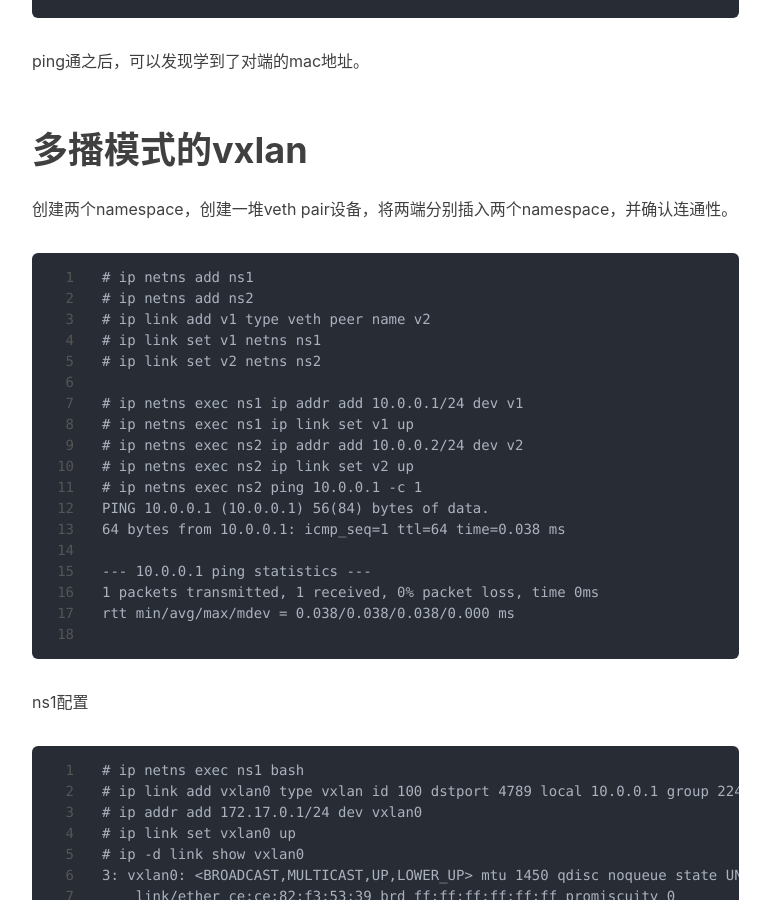
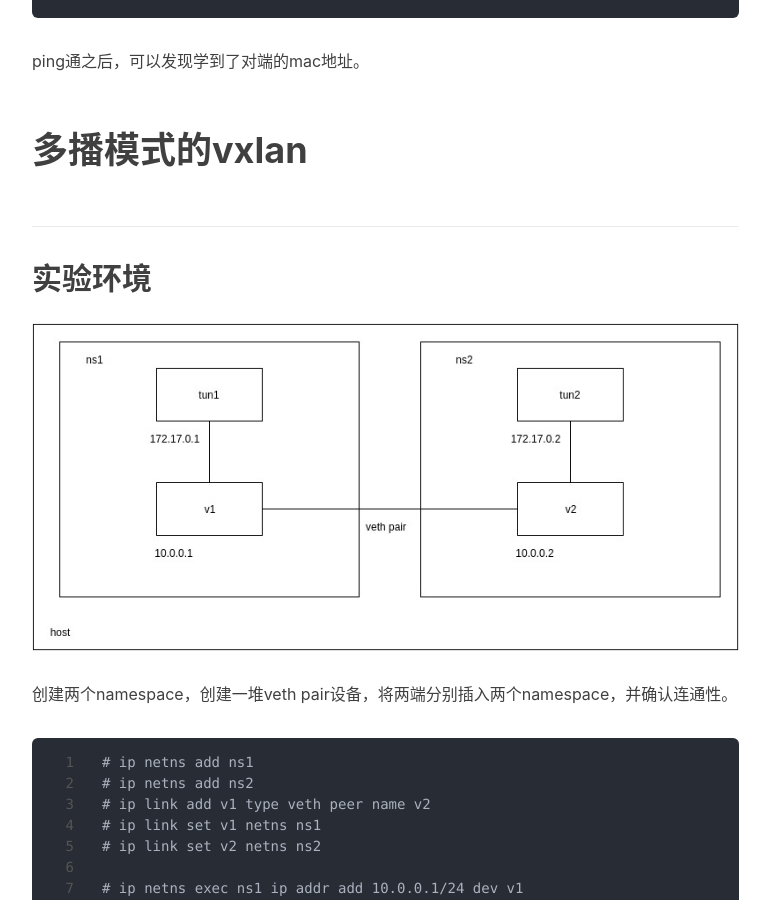
Before and after one commit to honglei24/honglei24.github.io, a Jekyll site: the page built from _posts/2019-11-27-vxlan.markdown, in a window 1280 px wide and 900 px high, scrolled down 2618 px. Shown: the whole window, without its empty margins (233-1003 px from the left). Built offline with Jekyll 4.4.1, drawn with Linux system fonts in a browser that asks for light colours; nearby versions of some CDN libraries; formulas are drawn with MathJax 3; comment, search, counter and statistics services are not loaded.

Commit message:
update vxlan

````diff
--- a/_posts/2019-11-27-vxlan.markdown
+++ b/_posts/2019-11-27-vxlan.markdown
@@ -73,6 +73,9 @@ ping通之后，可以发现学到了对端的mac地址。
 
 
 # 多播模式的vxlan
+## 实验环境
+![vxlan多播实验环境]({{ site.url }}/assets/network/vxlan_multicast.jpg "vxlan多播")
+
 创建两个namespace，创建一堆veth pair设备，将两端分别插入两个namespace，并确认连通性。
 ```
 # ip netns add ns1
````
Also changed, not shown: assets/network/vxlan_multicast.jpg (added).
